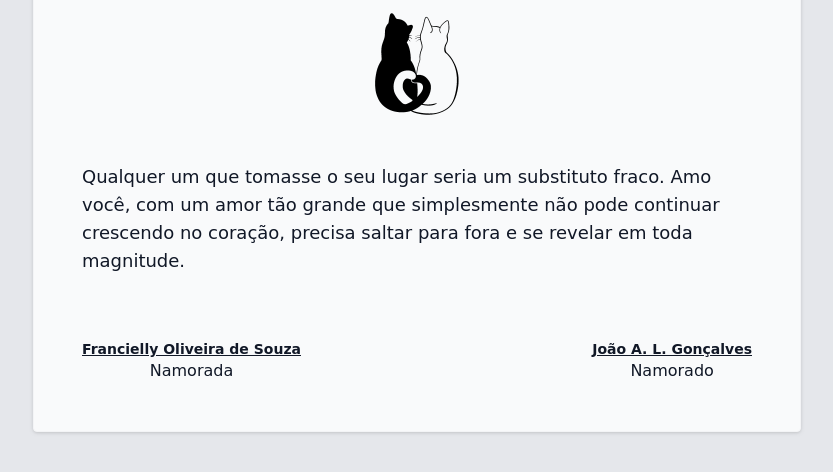
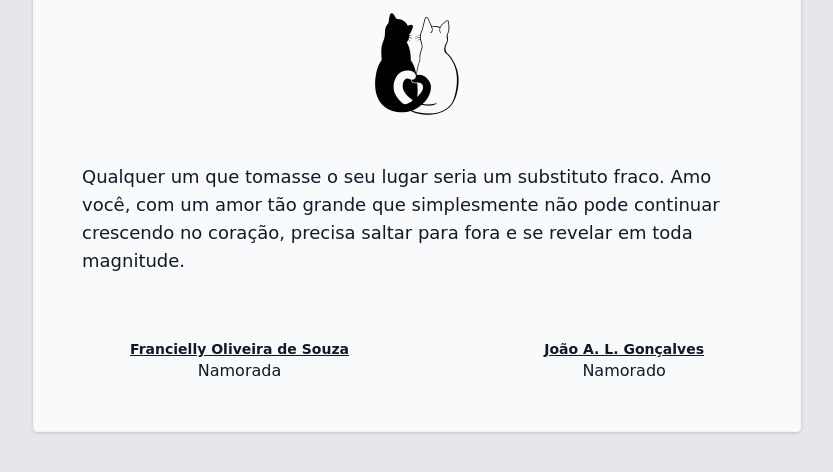
Before and after one commit to ikidoncc/dating-certificate, a plain HTML site: page index.html in a window 1280 px wide. Shown: the part 248-720 px from the top of the page, without its empty margins (223-1056 px from the left). Drawn offline with nearby package versions, Linux system fonts and the light colour scheme; a web font is replaced by a local one.

Commit message:
style:  increased margin spacing for signatures

```diff
--- a/index.html
+++ b/index.html
@@ -30,7 +30,7 @@
       precisa saltar para fora e se revelar em toda magnitude.
     </p>
 
-    <div class="flex flex-col sm:flex-row gap-8 sm:gap-0 justify-between items-center w-full">
+    <div class="flex flex-col sm:flex-row gap-8 sm:gap-0 justify-between items-center w-full sm:px-12">
       <div class="flex flex-col items-center justify-center">
         <strong class="underline text-sm">Francielly Oliveira de Souza</strong>
         <span>Namorada</span>
```
